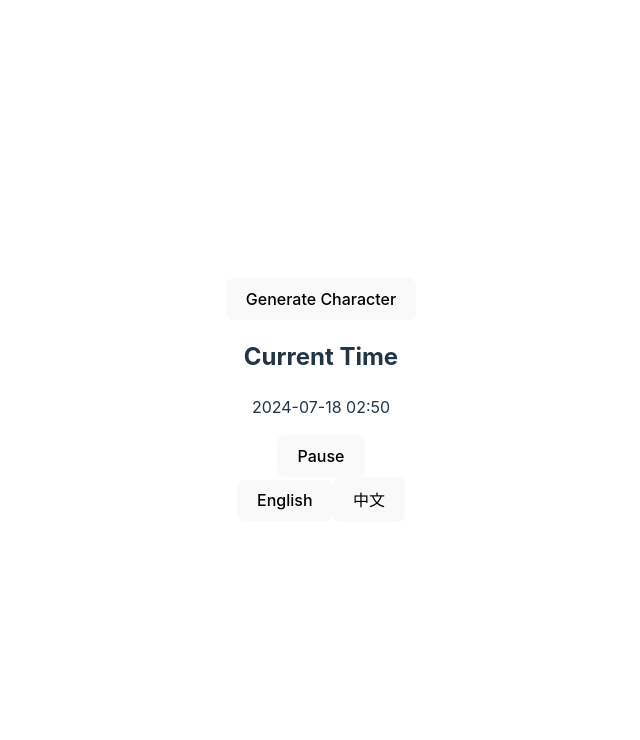
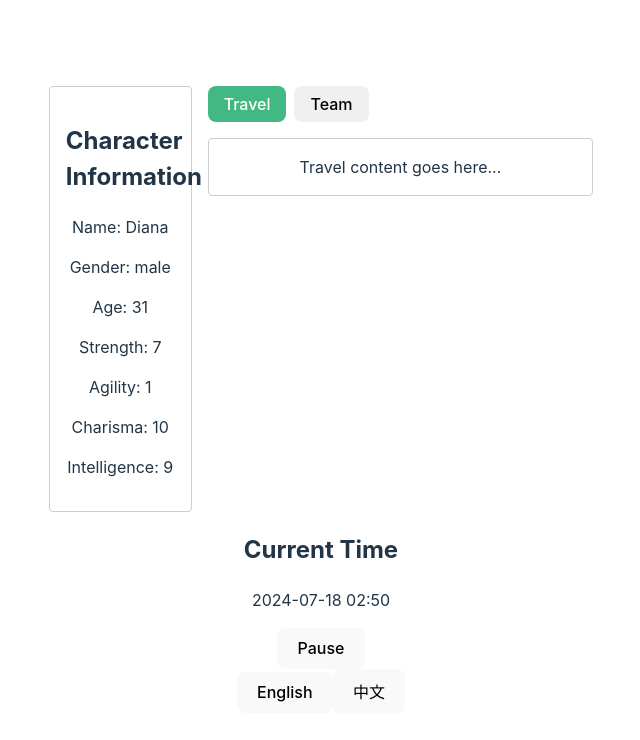
Before and after one commit to c1921/Drifting-Web, a Vue app: page / in a window 1280 px wide. Shown: the top 740 px of the page, without its empty margins (319-959 px from the left). Built offline with nearby package versions, Linux system fonts and the light colour scheme.

Commit message:
主体界面

```diff
--- a/src/App.vue
+++ b/src/App.vue
@@ -1,15 +1,8 @@
 <template>
   <div id="app">
-    <button @click="generateCharacter">{{ $t('generateCharacter') }}</button>
-    <div v-if="character">
-      <h2>{{ $t('characterInfo') }}</h2>
-      <p>{{ $t('name') }}: {{ character.name }}</p>
-      <p>{{ $t('gender') }}: {{ character.gender }}</p>
-      <p>{{ $t('age') }}: {{ character.age }}</p>
-      <p>{{ $t('strength') }}: {{ character.strength }}</p>
-      <p>{{ $t('agility') }}: {{ character.agility }}</p>
-      <p>{{ $t('charisma') }}: {{ character.charisma }}</p>
-      <p>{{ $t('intelligence') }}: {{ character.intelligence }}</p>
+    <div class="layout">
+      <CharacterPanel v-if="player" :character="player" />
+      <Tabs :team="team" />
     </div>
     <h2>{{ $t('currentTime') }}</h2>
     <p>{{ formattedTime }}</p>
@@ -24,6 +17,8 @@
 <script lang="ts">
 import { defineComponent, ref, computed, onMounted, onUnmounted } from 'vue';
 import { useI18n } from 'vue-i18n';
+import CharacterPanel from './components/CharacterPanel.vue';
+import Tabs from './components/Tabs.vue';
 
 interface Character {
   name: string;
@@ -36,18 +31,25 @@ interface Character {
 }
 
 export default defineComponent({
+  name: 'App',
+  components: {
+    CharacterPanel,
+    Tabs
+  },
   setup() {
     const { t, locale } = useI18n();
 
-    const character = ref<Character | null>(null);
+    const player = ref<Character | null>(null);
+    const team = ref<Character[]>([]);
+
     const names = ['Alice', 'Bob', 'Charlie', 'Diana', 'Edward'];
     const genders = [t('male'), t('female')];
 
     const getRandomElement = (arr: string[]) => arr[Math.floor(Math.random() * arr.length)];
     const getRandomValue = (min: number, max: number) => Math.floor(Math.random() * (max - min + 1)) + min;
 
-    const generateCharacter = () => {
-      character.value = {
+    const generateCharacter = (): Character => {
+      return {
         name: getRandomElement(names),
         gender: getRandomElement(genders),
         age: getRandomValue(18, 60),
@@ -56,6 +58,14 @@ export default defineComponent({
         charisma: getRandomValue(1, 10),
         intelligence: getRandomValue(1, 10),
       };
+    };
+
+    const initializeGame = () => {
+      player.value = generateCharacter();
+      team.value = [player.value];
+      for (let i = 0; i < 3; i++) {
+        team.value.push(generateCharacter());
+      }
     };
 
     const currentTime = ref(new Date());
@@ -85,6 +95,7 @@ export default defineComponent({
     });
 
     onMounted(() => {
+      initializeGame();
       timer = window.setInterval(updateTime, 200) as unknown as number;
       isRunning.value = true;
     });
@@ -97,7 +108,22 @@ export default defineComponent({
       locale.value = lang;
     };
 
-    return { character, generateCharacter, formattedTime, toggleTimer, isRunning, changeLanguage, t };
+    return { player, team, formattedTime, toggleTimer, isRunning, changeLanguage, t };
   }
 });
 </script>
+
+<style scoped>
+.layout {
+  display: flex;
+}
+
+.character-panel {
+  width: 20%;
+}
+
+.tabs {
+  width: 80%;
+  margin-left: 1rem;
+}
+</style>
--- /dev/null
+++ b/src/components/CharacterPanel.vue
@@ -0,0 +1,44 @@
+<template>
+  <div class="character-panel">
+    <h2>{{ $t('characterInfo') }}</h2>
+    <p>{{ $t('name') }}: {{ character.name }}</p>
+    <p>{{ $t('gender') }}: {{ character.gender }}</p>
+    <p>{{ $t('age') }}: {{ character.age }}</p>
+    <p>{{ $t('strength') }}: {{ character.strength }}</p>
+    <p>{{ $t('agility') }}: {{ character.agility }}</p>
+    <p>{{ $t('charisma') }}: {{ character.charisma }}</p>
+    <p>{{ $t('intelligence') }}: {{ character.intelligence }}</p>
+  </div>
+</template>
+
+<script lang="ts">
+import { defineComponent, PropType } from 'vue';
+
+interface Character {
+  name: string;
+  gender: string;
+  age: number;
+  strength: number;
+  agility: number;
+  charisma: number;
+  intelligence: number;
+}
+
+export default defineComponent({
+  name: 'CharacterPanel',
+  props: {
+    character: {
+      type: Object as PropType<Character>,
+      required: true
+    }
+  }
+});
+</script>
+
+<style scoped>
+.character-panel {
+  padding: 1rem;
+  border: 1px solid #ccc;
+  border-radius: 4px;
+}
+</style>
--- /dev/null
+++ b/src/components/Tabs.vue
@@ -0,0 +1,103 @@
+<template>
+  <div class="tabs">
+    <div class="tab-buttons">
+      <button @click="selectTab('travel')" :class="{ active: selectedTab === 'travel' }">{{ $t('travel') }}</button>
+      <button @click="selectTab('team')" :class="{ active: selectedTab === 'team' }">{{ $t('team') }}</button>
+    </div>
+    <div class="tab-content">
+      <div v-if="selectedTab === 'travel'">{{ $t('travelContent') }}</div>
+      <div v-if="selectedTab === 'team'">
+        <table>
+          <thead>
+            <tr>
+              <th>{{ $t('name') }}</th>
+              <th>{{ $t('gender') }}</th>
+              <th>{{ $t('age') }}</th>
+            </tr>
+          </thead>
+          <tbody>
+            <tr v-for="member in team" :key="member.name">
+              <td>{{ member.name }}</td>
+              <td>{{ member.gender }}</td>
+              <td>{{ member.age }}</td>
+            </tr>
+          </tbody>
+        </table>
+      </div>
+    </div>
+  </div>
+</template>
+
+<script lang="ts">
+import { defineComponent, PropType, ref } from 'vue';
+
+interface Character {
+  name: string;
+  gender: string;
+  age: number;
+}
+
+export default defineComponent({
+  name: 'Tabs',
+  props: {
+    team: {
+      type: Array as PropType<Character[]>,
+      required: true
+    }
+  },
+  setup() {
+    const selectedTab = ref('travel');
+
+    const selectTab = (tab: string) => {
+      selectedTab.value = tab;
+    };
+
+    return { selectedTab, selectTab };
+  }
+});
+</script>
+
+<style scoped>
+.tabs {
+  display: flex;
+  flex-direction: column;
+}
+
+.tab-buttons {
+  display: flex;
+  margin-bottom: 1rem;
+}
+
+.tab-buttons button {
+  margin-right: 0.5rem;
+  padding: 0.5rem 1rem;
+  border: none;
+  cursor: pointer;
+  background-color: #f0f0f0;
+}
+
+.tab-buttons button.active {
+  background-color: #42b983;
+  color: white;
+}
+
+.tab-content {
+  border: 1px solid #ccc;
+  padding: 1rem;
+  border-radius: 4px;
+}
+
+table {
+  width: 100%;
+  border-collapse: collapse;
+}
+
+th, td {
+  border: 1px solid #ddd;
+  padding: 8px;
+}
+
+th {
+  background-color: #f4f4f4;
+}
+</style>
--- a/src/i18n/index.ts
+++ b/src/i18n/index.ts
@@ -1,9 +1,7 @@
 import { createI18n } from 'vue-i18n';
 
-// 定义消息
 const messages = {
   en: {
-    welcome: 'Welcome to My Vue App',
     generateCharacter: 'Generate Character',
     characterInfo: 'Character Information',
     name: 'Name',
@@ -16,9 +14,12 @@ const messages = {
     currentTime: 'Current Time',
     pause: 'Pause',
     resume: 'Resume',
+    travel: 'Travel',
+    team: 'Team',
+    travelContent: 'Travel content goes here...',
+    teamContent: 'Team content goes here...'
   },
   zh: {
-    welcome: '欢迎来到我的Vue应用',
     generateCharacter: '生成角色',
     characterInfo: '角色信息',
     name: '名字',
@@ -31,13 +32,16 @@ const messages = {
     currentTime: '当前时间',
     pause: '暂停',
     resume: '继续',
-  },
+    travel: '旅行',
+    team: '团队',
+    travelContent: '旅行内容在此...',
+    teamContent: '团队内容在此...'
+  }
 };
 
-// 创建i18n实例
 const i18n = createI18n({
-  locale: 'en', // 默认语言
-  messages,
+  locale: 'en',
+  messages
 });
 
 export default i18n;
```
Also changed, not shown: src/components/HelloWorld.vue (deleted, +0 -41 lines).
